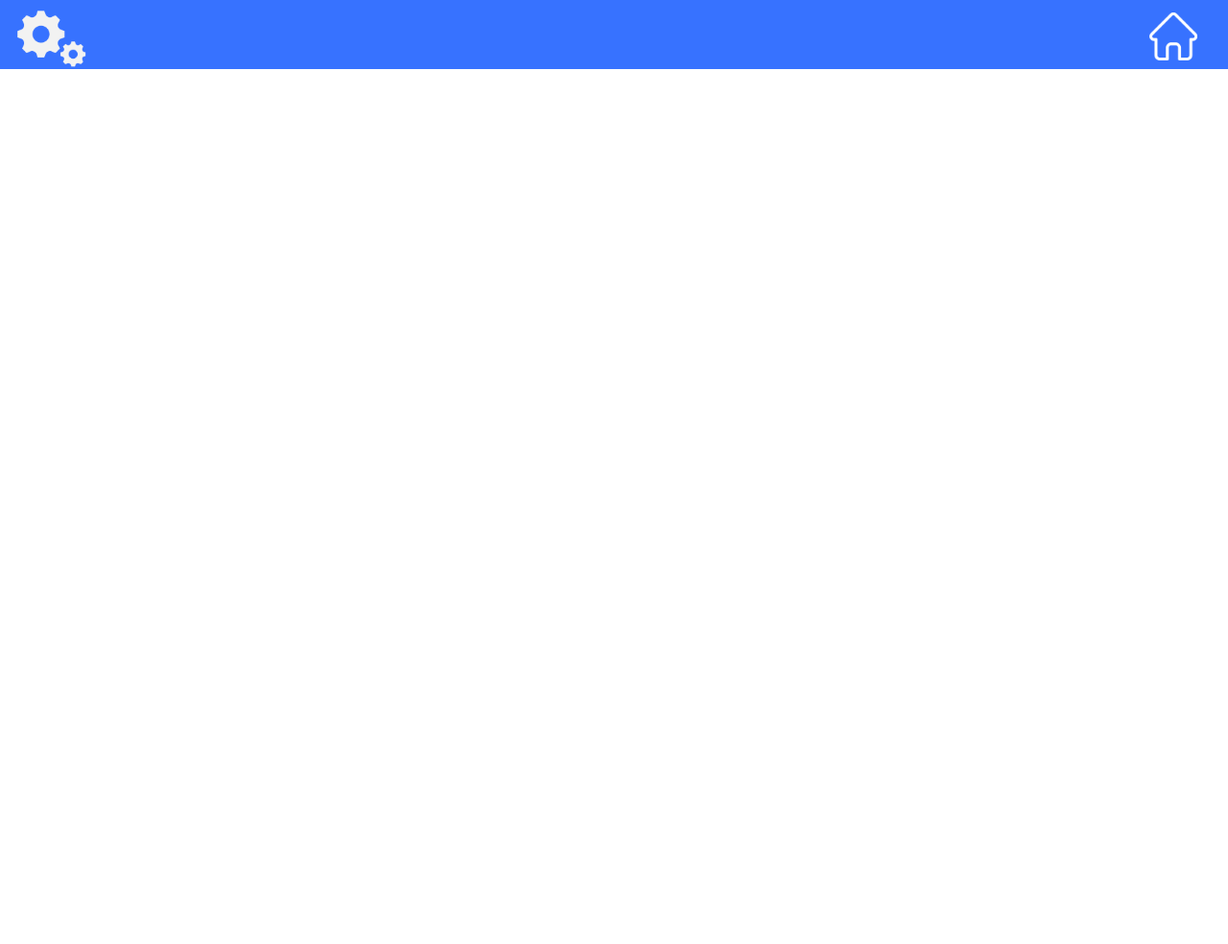
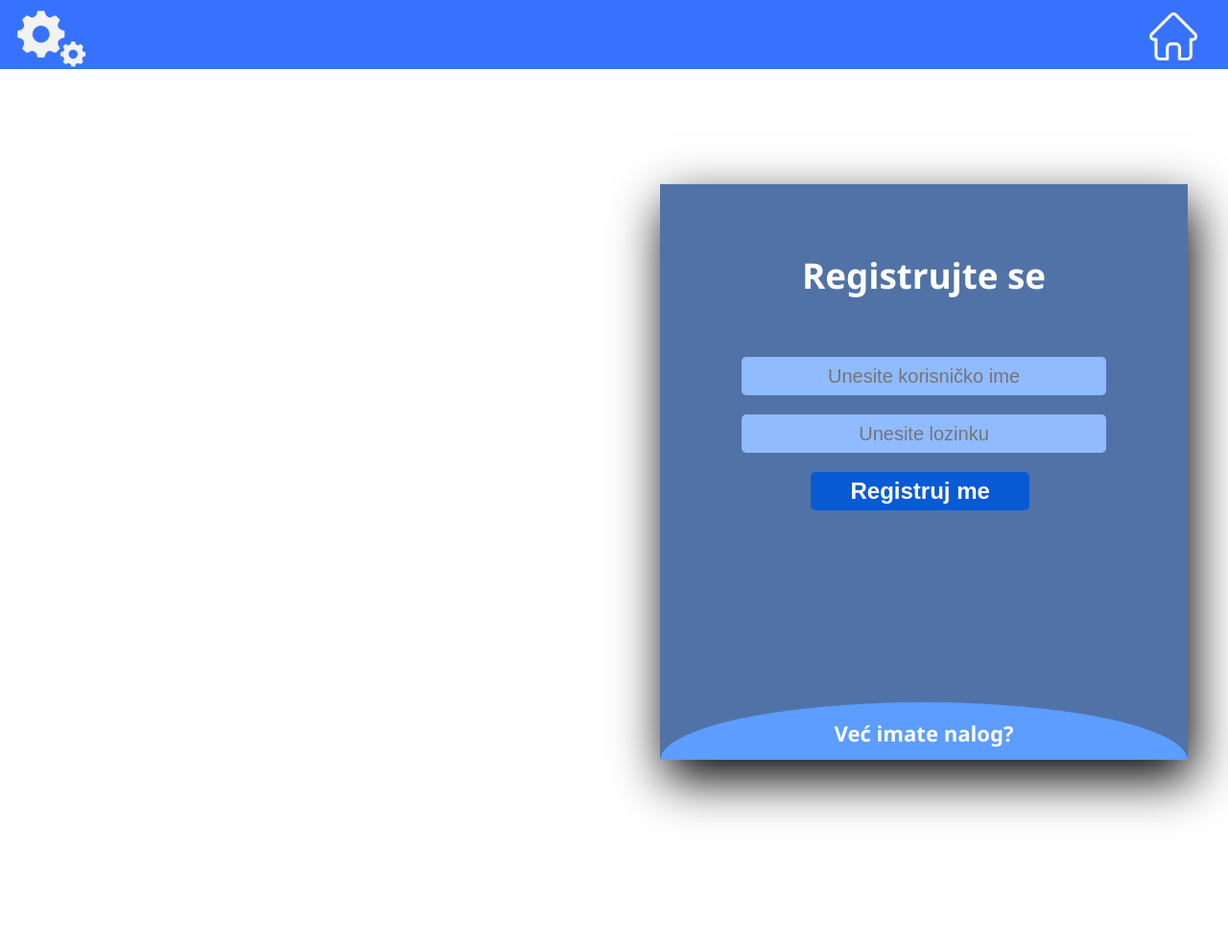
Before and after one commit to danilovict2/AdsJob, a PHP site: page /login.html in a window 1280 px wide. Shown: the whole page at 96% size. Before the commit the page ends 72 px from the top, so only its background shows below. Run offline with PHP 8.4, Linux system fonts and the light colour scheme.

Commit message:
log in page update

```diff
--- a/frontend/index.html
+++ b/frontend/index.html
@@ -35,5 +35,7 @@ if (x.className === "topnav") {
         <a href="javascript:void(0);" class="icon" onclick="myFunction()"> <img src="img/hamburger.png" width="50px"></a>
       </div>
 
+
+
 </body>
 </html>
--- a/frontend/login.html
+++ b/frontend/login.html
@@ -6,6 +6,18 @@
     <meta name="viewport" content="width=!, initial-scale=1.0">
     <link rel="stylesheet" href="signup.css">
     <title>Sign Up</title>
+
+    <script>
+        function myFunction() {
+  var x = document.getElementById("password");
+  if (x.type === "password") {
+    x.type = "text";
+  } else {
+    x.type = "password";
+  }
+}
+    </script>
+
 </head>
 <body>
     <div class="topnav" id="myTopnav">
@@ -15,11 +27,33 @@
         <a href="index.html"><img class="home" src="img/home.png" alt=""></a>
         <a href="javascript:void(0);" class="icon" onclick="myFunction()"> <img src="img/hamburger.png" width="50px"></a>
       </div>
-      <div class="signup">
-        <form action="">
-            <input type="text" value="Unesite korisnicko ime">kois
-        </form>
-    </div>
+
+
+    <div class="main">
+		<input type="checkbox" id="chk" aria-hidden="true">
+
+			<div class="signup">
+				<form>
+					<label for="chk" aria-hidden="true">Registrujte se</label>
+					<input type="text" name="txt" placeholder="Unesite korisničko ime" required="">
+					<input type="password" name="pswd" placeholder="Unesite lozinku" required="">
+
+					<button>Registruj me</button>
+				</form>
+			</div>
+
+			<div class="login">
+				<form>
+					<label for="chk" aria-hidden="true">Već imate nalog?</label>
+					<input type="text" placeholder="Unesite vaše korisničko ime" required=""><br>
+					<input type="password" name="pswd" placeholder="Unesite vašu lozinku" required id="password">
+                    <label class="showpas">Prikazi lozinku<input type="checkbox" class="pass" onclick="myFunction()"></label>
+
+
+					<button>Prijavi me</button>
+				</form>
+			</div>
+	</div>
 
 
 </body>
--- a/frontend/signup.css
+++ b/frontend/signup.css
@@ -2,6 +2,20 @@ body{
     margin: 0px;
     padding: 0px;
     background-color: rgb(255, 255, 255);
+    font-family: 'Segoe UI', Tahoma, Verdana, sans-serif;
+}
+
+.signup{
+    display: flex;
+    justify-content: center;
+}
+
+h1{
+    display: flex;
+    justify-content: center;
+    margin-top: 4em;
+
+
 }
 
 .home{
@@ -81,3 +95,106 @@ body{
         text-align: left;
       }
     }
+
+
+
+
+
+    .main{
+        margin: 12em 43em;
+        width: 550px;
+        height: 600px;
+        overflow: hidden;
+        background-color: #5172a7;
+        box-shadow: 5px 20px 50px #000;
+    }
+    #chk{
+        display: none;
+    }
+    .signup{
+        width:100%;
+        height: 100%;
+    }
+
+    label{
+        color: rgb(255, 255, 255);
+        font-size: 2.3em;
+        justify-content: center;
+        display: flex;
+        margin: 60px;
+        padding-top: 10px;
+        font-weight: bold;
+        cursor: pointer;
+        transition: .5s ease-in-out;
+    }
+    input{
+        width: 18em;
+        text-align: center;
+        height: 20px;
+        font-size: 15pt;
+        color: rgb(0, 0, 0);
+        background: #90bbff;
+        justify-content: center;
+        display: flex;
+        margin:  20px auto;
+        padding: 10px;
+        border: none;
+        outline: none;
+        border-radius: 5px;
+    }
+
+    label.showpas{
+        font-size: 15pt;
+        margin-left:12rem;
+    }
+
+    input.pass{
+        margin-left: 15px;
+        margin-top: 5px;
+        width: fit-content;
+    }
+
+
+    button{
+        margin-left: 19%;
+        width: 60%;
+        height: 40px;
+        display: block;
+        color: #ffffff;
+        background-color: #085ad5;
+        font-size: 1.5em;
+        font-weight: bold;
+        outline: none;
+        border: none;
+        border-radius: 5px;
+        transition: .2s ease-in;
+        cursor: pointer;
+    }
+    button:hover{
+        background: #0053b2;
+    }
+    .login{
+        height: 730px;
+        background:#5c9dff;
+        border-radius: 60% / 10%;
+        transform: translateY(-120px);
+        transition: .8s ease-in-out;
+    }
+    .login label{
+        color: #ffffff;
+        transform: scale(.6);
+    }
+
+    .login label:hover{
+        transform: scale(1);
+    }
+
+    #chk:checked ~ .login{
+        transform: translateY(-600px);
+    }
+    #chk:checked ~ .login label{
+        transform: scale(1);
+    }
+    #chk:checked ~ .signup label{
+        transform: scale(.6);
+    }
```
